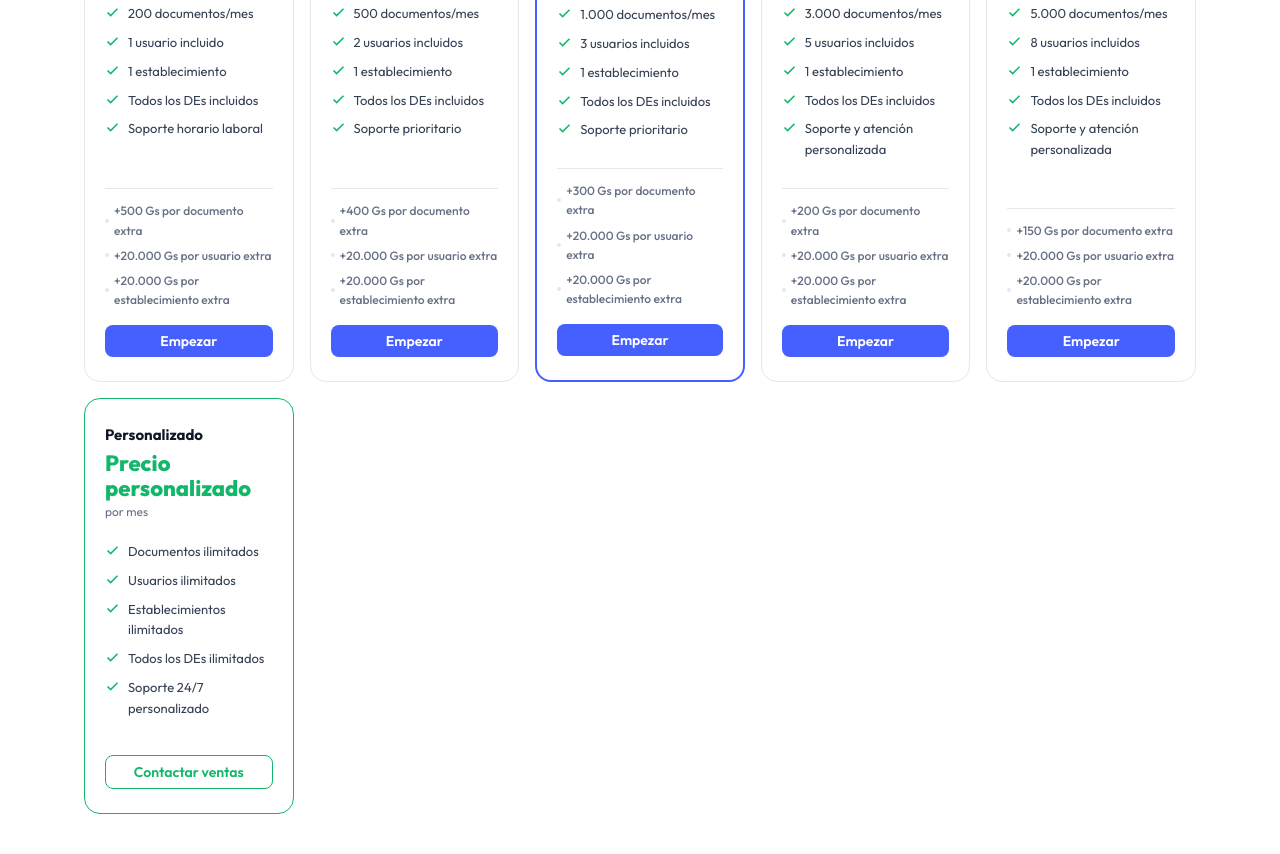
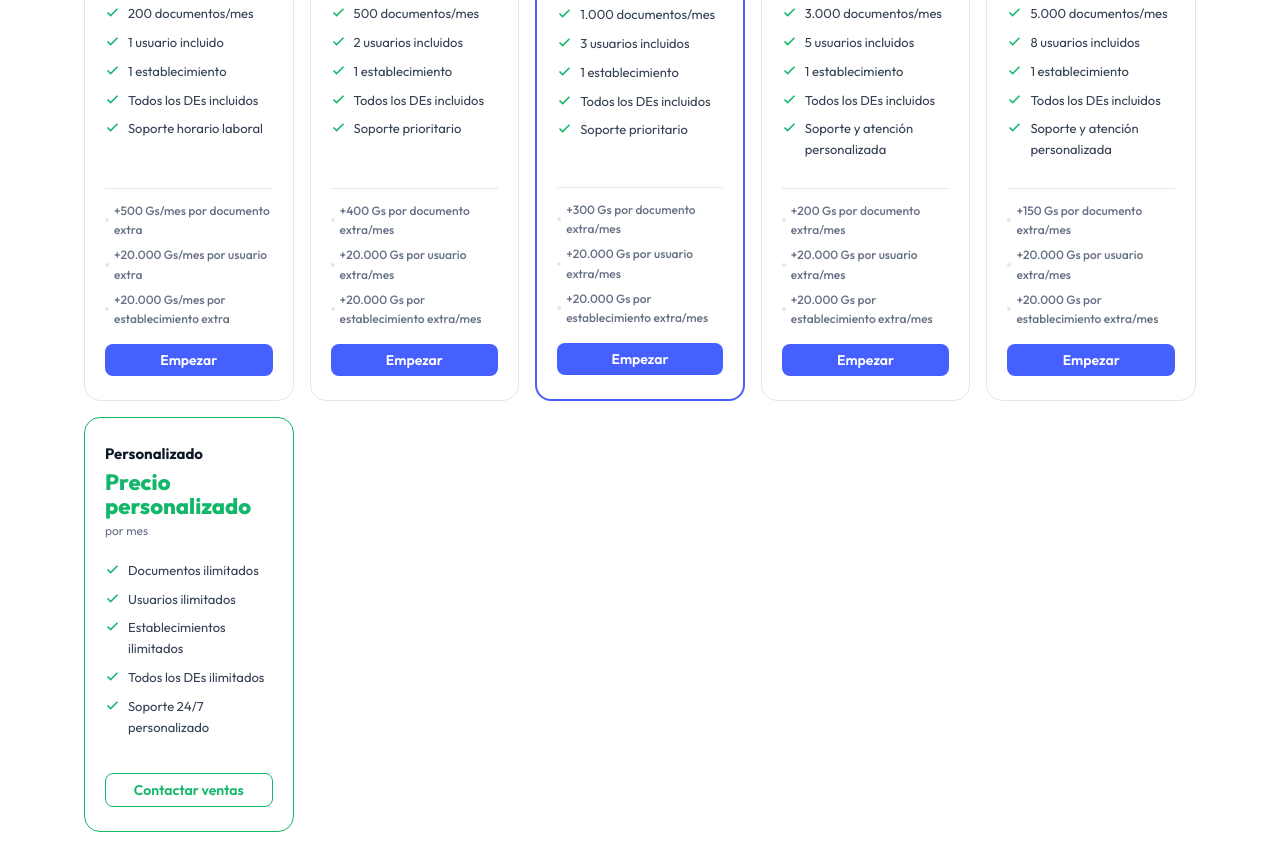
Before and after one commit to alexisalderete/sistema-facturacion-paginaweb, a plain HTML site: page index.html in a window 1280 px wide. Shown: the part 3246-4100 px from the top of the page. Drawn offline with Linux system fonts and the light colour scheme.

Commit message:
agregando faq, ajustando

```diff
--- a/index.html
+++ b/index.html
@@ -2342,9 +2342,9 @@
               </div>
             </div>
             <div class="price-extras">
-              <div class="price-extra">+500 Gs por documento extra</div>
-              <div class="price-extra">+20.000 Gs por usuario extra</div>
-              <div class="price-extra">+20.000 Gs por establecimiento extra</div>
+              <div class="price-extra">+500 Gs/mes por documento extra</div>
+              <div class="price-extra">+20.000 Gs/mes por usuario extra</div>
+              <div class="price-extra">+20.000 Gs/mes por establecimiento extra</div>
             </div>
             <a href="https://wa.me/595971459288?text=Hola%2C+me+interesa+el+Plan+B%C3%A1sico+de+Factucloud+%28%E2%82%B2+100.000%2Fmes%29.+Quisiera+m%C3%A1s+informaci%C3%B3n."
               class="btn btn-primary" style="width:100%;justify-content:center;margin-top:16px">Empezar</a>
@@ -2378,9 +2378,9 @@
                 </svg> Soporte prioritario</div>
             </div>
             <div class="price-extras">
-              <div class="price-extra">+400 Gs por documento extra</div>
-              <div class="price-extra">+20.000 Gs por usuario extra</div>
-              <div class="price-extra">+20.000 Gs por establecimiento extra</div>
+              <div class="price-extra">+400 Gs por documento extra/mes</div>
+              <div class="price-extra">+20.000 Gs por usuario extra/mes</div>
+              <div class="price-extra">+20.000 Gs por establecimiento extra/mes</div>
             </div>
             <a href="https://wa.me/595971459288?text=Hola%2C+me+interesa+el+Plan+Avanzado+de+Factucloud+%28%E2%82%B2+200.000%2Fmes%29.+Quisiera+m%C3%A1s+informaci%C3%B3n."
               class="btn btn-primary" style="width:100%;justify-content:center;margin-top:16px">Empezar</a>
@@ -2415,9 +2415,9 @@
                 </svg> Soporte prioritario</div>
             </div>
             <div class="price-extras">
-              <div class="price-extra">+300 Gs por documento extra</div>
-              <div class="price-extra">+20.000 Gs por usuario extra</div>
-              <div class="price-extra">+20.000 Gs por establecimiento extra</div>
+              <div class="price-extra">+300 Gs por documento extra/mes</div>
+              <div class="price-extra">+20.000 Gs por usuario extra/mes</div>
+              <div class="price-extra">+20.000 Gs por establecimiento extra/mes</div>
             </div>
             <a href="https://wa.me/595971459288?text=Hola%2C+me+interesa+el+Plan+Premium+de+Factucloud+%28%E2%82%B2+300.000%2Fmes%29.+Quisiera+m%C3%A1s+informaci%C3%B3n."
               class="btn btn-primary" style="width:100%;justify-content:center;margin-top:16px">Empezar</a>
@@ -2451,9 +2451,9 @@
                 </svg> Soporte y atención personalizada</div>
             </div>
             <div class="price-extras">
-              <div class="price-extra">+200 Gs por documento extra</div>
-              <div class="price-extra">+20.000 Gs por usuario extra</div>
-              <div class="price-extra">+20.000 Gs por establecimiento extra</div>
+              <div class="price-extra">+200 Gs por documento extra/mes</div>
+              <div class="price-extra">+20.000 Gs por usuario extra/mes</div>
+              <div class="price-extra">+20.000 Gs por establecimiento extra/mes</div>
             </div>
             <a href="https://wa.me/595971459288?text=Hola%2C+me+interesa+el+Plan+Enterprise+de+Factucloud+%28%E2%82%B2+500.000%2Fmes%29.+Quisiera+m%C3%A1s+informaci%C3%B3n."
               class="btn btn-primary" style="width:100%;justify-content:center;margin-top:16px">Empezar</a>
@@ -2487,9 +2487,9 @@
                 </svg> Soporte y atención personalizada</div>
             </div>
             <div class="price-extras">
-              <div class="price-extra">+150 Gs por documento extra</div>
-              <div class="price-extra">+20.000 Gs por usuario extra</div>
-              <div class="price-extra">+20.000 Gs por establecimiento extra</div>
+              <div class="price-extra">+150 Gs por documento extra/mes</div>
+              <div class="price-extra">+20.000 Gs por usuario extra/mes</div>
+              <div class="price-extra">+20.000 Gs por establecimiento extra/mes</div>
             </div>
             <a href="https://wa.me/595971459288?text=Hola%2C+me+interesa+el+Plan+Corporativo+de+Factucloud+%28%E2%82%B2+700.000%2Fmes%29.+Quisiera+m%C3%A1s+informaci%C3%B3n."
               class="btn btn-primary" style="width:100%;justify-content:center;margin-top:16px">Empezar</a>
@@ -2552,8 +2552,8 @@
             <div class="step-num" aria-hidden="true">2</div>
             <div>
               <h3>Configurá tu empresa</h3>
-              <p>Ingresá los datos de tu establecimiento, timbrado y parámetros fiscales. Nuestro equipo de soporte te
-                guía en todo momento.</p>
+              <p>Ingresá los datos de tu establecimiento y vinculá tu Certificado de Firma Digital. Nuestro equipo te
+                guía en la habilitación técnica ante la DNIT en todo momento.</p>
             </div>
           </div>
           <div class="step reveal">
@@ -2633,6 +2633,23 @@
         <div class="faq-list reveal" role="list">
           <div class="faq-item" role="listitem">
             <div class="faq-question" tabindex="0" role="button" aria-expanded="false">
+              ¿Qué necesito para empezar a facturar con Factucloud?
+              <svg width="20" height="20" viewBox="0 0 24 24" fill="none" stroke="currentColor" stroke-width="2"
+                aria-hidden="true">
+                <polyline points="6 9 12 15 18 9" />
+              </svg>
+            </div>
+            <div class="faq-answer">Para empezar a emitir documentos electrónicos válidos necesitás cumplir con tres
+              requisitos de la DNIT:<br><br>
+              <strong>1.</strong> Tener tu RUC activo y al día.<br>
+              <strong>2.</strong> Contar con tu Clave de Marangatu.<br>
+              <strong>3.</strong> Poseer un Certificado Cualificado de Firma Electrónica (token o archivo) emitido por
+              una entidad autorizada.<br><br>
+              Si ya tenés esto, nosotros nos encargamos de todo el proceso técnico de habilitación y pruebas.
+            </div>
+          </div>
+          <div class="faq-item" role="listitem">
+            <div class="faq-question" tabindex="0" role="button" aria-expanded="false">
               ¿Qué es el SIFEN y por qué debo facturar electrónicamente?
               <svg width="20" height="20" viewBox="0 0 24 24" fill="none" stroke="currentColor" stroke-width="2"
                 aria-hidden="true">
@@ -2644,18 +2661,7 @@
               contribuyentes a emitir documentos tributarios de forma electrónica. La adhesión es progresiva y
               obligatoria según el grupo asignado.</div>
           </div>
-          <div class="faq-item" role="listitem">
-            <!-- <div class="faq-question" tabindex="0" role="button" aria-expanded="false">
-              ¿Factucloud está habilitado por la DNIT?
-              <svg width="20" height="20" viewBox="0 0 24 24" fill="none" stroke="currentColor" stroke-width="2"
-                aria-hidden="true">
-                <polyline points="6 9 12 15 18 9" />
-              </svg>
-            </div>
-            <div class="faq-answer">Sí. Factucloud es un sistema certificado y habilitado para operar como facturador
-              electrónico bajo las normativas del SIFEN. Todos los documentos emitidos cumplen con los requerimientos
-              técnicos y legales de la DNIT.</div> -->
-          </div>
+
           <div class="faq-item" role="listitem">
             <div class="faq-question" tabindex="0" role="button" aria-expanded="false">
               ¿Necesito instalar algo en mi computadora?
@@ -2832,7 +2838,8 @@
         const isOpen = item.classList.contains('open');
         document.querySelectorAll('.faq-item').forEach(i => {
           i.classList.remove('open');
-          i.querySelector('.faq-question').setAttribute('aria-expanded', 'false');
+          const qEl = i.querySelector('.faq-question');
+          if (qEl) qEl.setAttribute('aria-expanded', 'false');
         });
         if (!isOpen) {
           item.classList.add('open');
```
